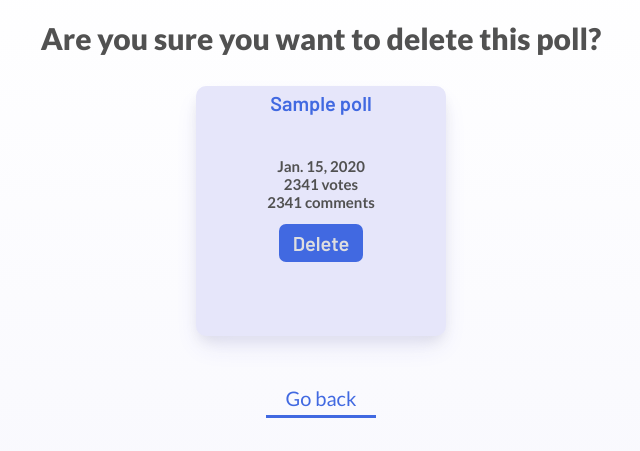
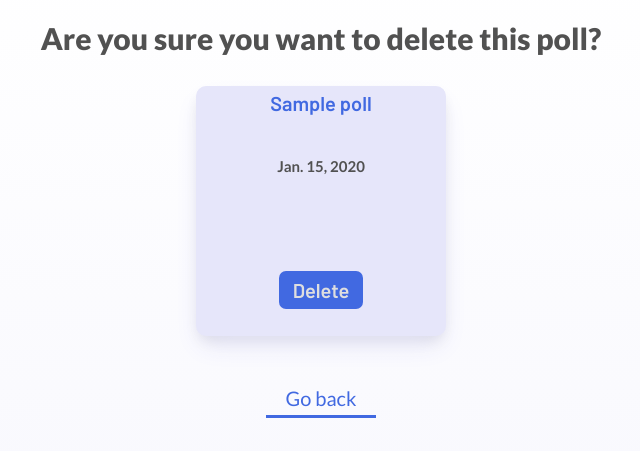
Before and after one commit to Pride-Sin/opinar-source, a Django app: page /poll/delete/1/ in a window 1280 px wide. Shown: the part 61-512 px from the top of the page, without its empty margins (319-959 px from the left). Run offline with Django 3.2, Linux system fonts and the light colour scheme; a user stored in the database is signed in; tables that the repository leaves empty hold one stand-in row (values such as "Sample post"); some libraries are stand-ins or nearby versions.

Commit message:
Added spacing with <br> to delete button in poll delete template

```diff
--- a/templates/polls/poll_confirm_delete.html
+++ b/templates/polls/poll_confirm_delete.html
@@ -9,10 +9,9 @@
         </div>
         <div class="card__body">
             <p class="card__desc card__desc--date">{{ poll.created }}</p>
-            <p class="card__desc card__desc--votes">2341 votes</p>
-            <p class="card__desc card__desc--comments">2341 comments</p>
             <form method="POST">
             {% csrf_token %}
+            <br><br><br><br><br><br><br><br>
             <input type="submit" value="Delete" class="button submit-button forms-group__button">
             </form>
         </div>
```
